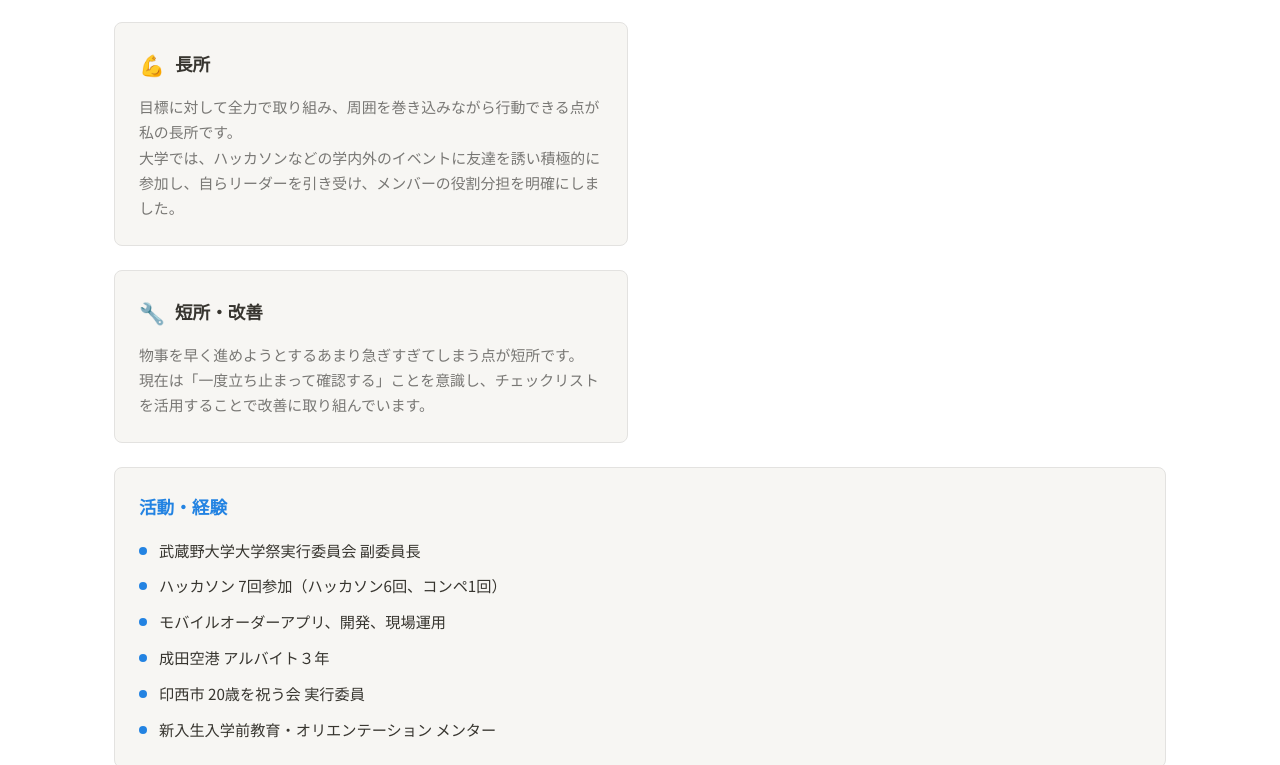
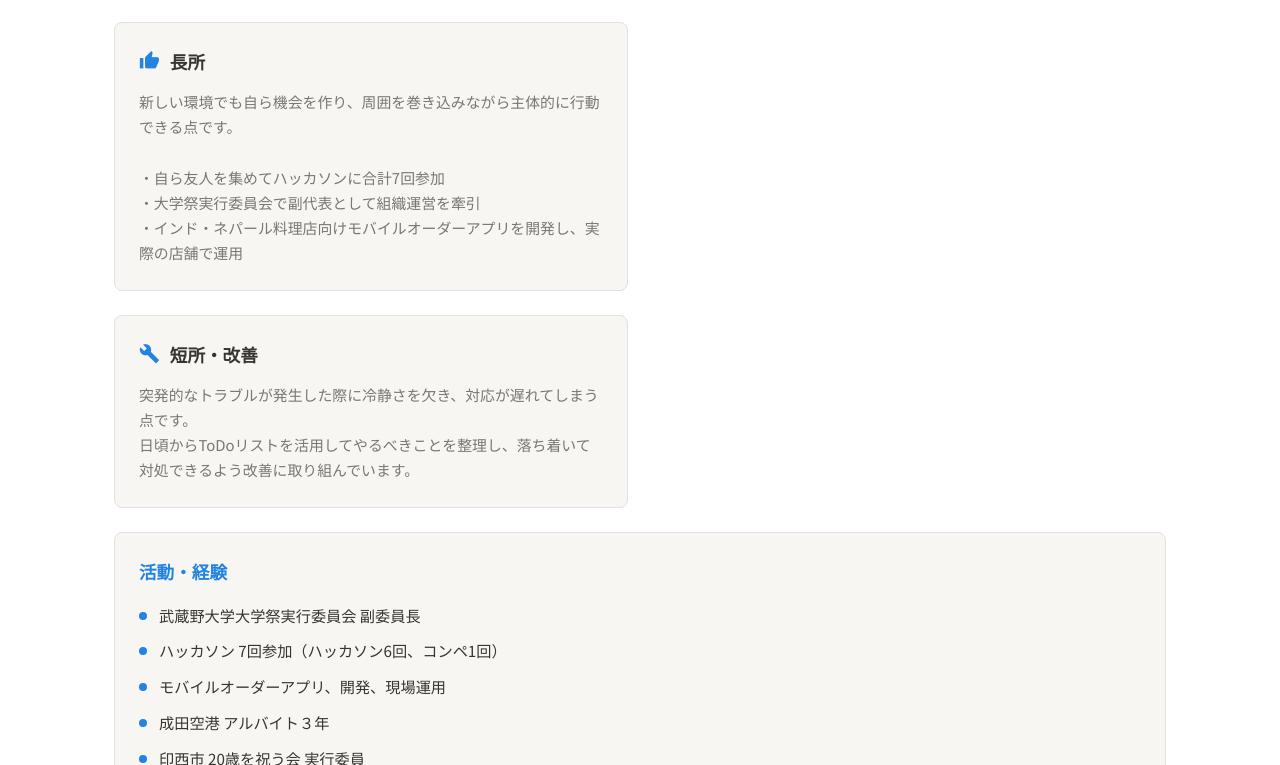
Before and after one commit to s2422092/portfolio, a React (Vite) app: page / in a window 1280 px wide. Shown: the part 1275-2040 px from the top of the page. Built offline with nearby package versions, Linux system fonts and the light colour scheme.

Commit message:
長所と短所の文面の変更

```diff
--- a/src/components/About.css
+++ b/src/components/About.css
@@ -54,6 +54,7 @@
 
 .card-icon {
   font-size: 1.3rem;
+  color: var(--accent);
 }
 
 .strength-card p,
--- a/src/components/About.jsx
+++ b/src/components/About.jsx
@@ -22,14 +22,14 @@ export default function About() {
           <div className="about-cards">
             <div className="card strength-card">
               <div className="card-header">
-                <span className="card-icon">💪</span>
+                <span className="material-icons card-icon">thumb_up</span>
                 <h3>長所</h3>
               </div>
               <p>{profile.strengths}</p>
             </div>
             <div className="card weakness-card">
               <div className="card-header">
-                <span className="card-icon">🔧</span>
+                <span className="material-icons card-icon">build</span>
                 <h3>短所・改善</h3>
               </div>
               <p>{profile.weakness}</p>
--- a/src/data/profile.js
+++ b/src/data/profile.js
@@ -6,11 +6,14 @@ export const profile = {
   university: '武蔵野大学 データサイエンス学部 データサイエンス学科 3年',
   tagline: 'フルスタック開発 / ハッカソン常連 / チームを巻き込む行動力',
 
-  strengths: `目標に対して全力で取り組み、周囲を巻き込みながら行動できる点が私の長所です。
-大学では、ハッカソンなどの学内外のイベントに友達を誘い積極的に参加し、自らリーダーを引き受け、メンバーの役割分担を明確にしました。`,
+  strengths: `新しい環境でも自ら機会を作り、周囲を巻き込みながら主体的に行動できる点です。
 
-  weakness: `物事を早く進めようとするあまり急ぎすぎてしまう点が短所です。
-現在は「一度立ち止まって確認する」ことを意識し、チェックリストを活用することで改善に取り組んでいます。`,
+・自ら友人を集めてハッカソンに合計7回参加
+・大学祭実行委員会で副代表として組織運営を牽引
+・インド・ネパール料理店向けモバイルオーダーアプリを開発し、実際の店舗で運用`,
+
+  weakness: `突発的なトラブルが発生した際に冷静さを欠き、対応が遅れてしまう点です。
+日頃からToDoリストを活用してやるべきことを整理し、落ち着いて対処できるよう改善に取り組んでいます。`,
 
   hobbies: [
     {
@@ -29,7 +32,6 @@ export const profile = {
     'モバイルオーダーアプリ、開発、現場運用',
     '成田空港 アルバイト３年',
     '印西市 20歳を祝う会 実行委員',
-    '新入生入学前教育・オリエンテーション メンター',
   ],
 
   skills: [
```
